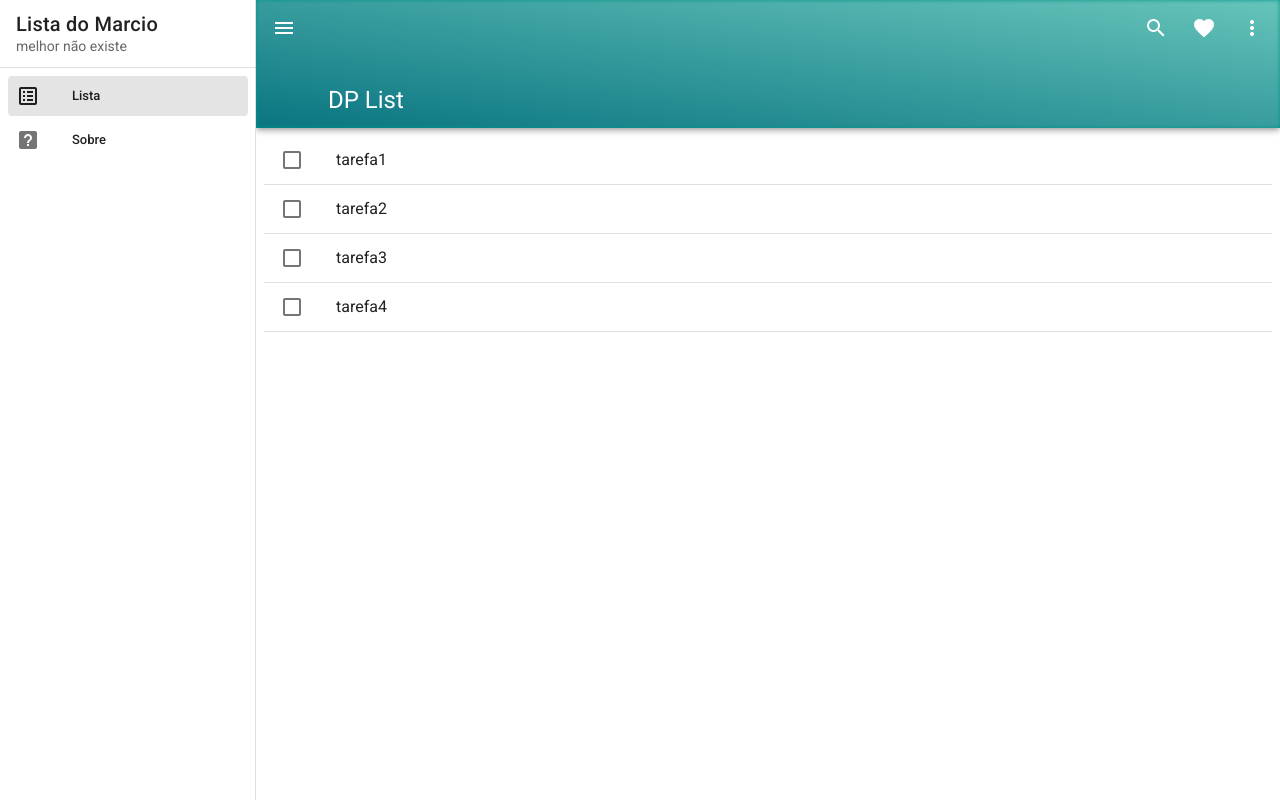
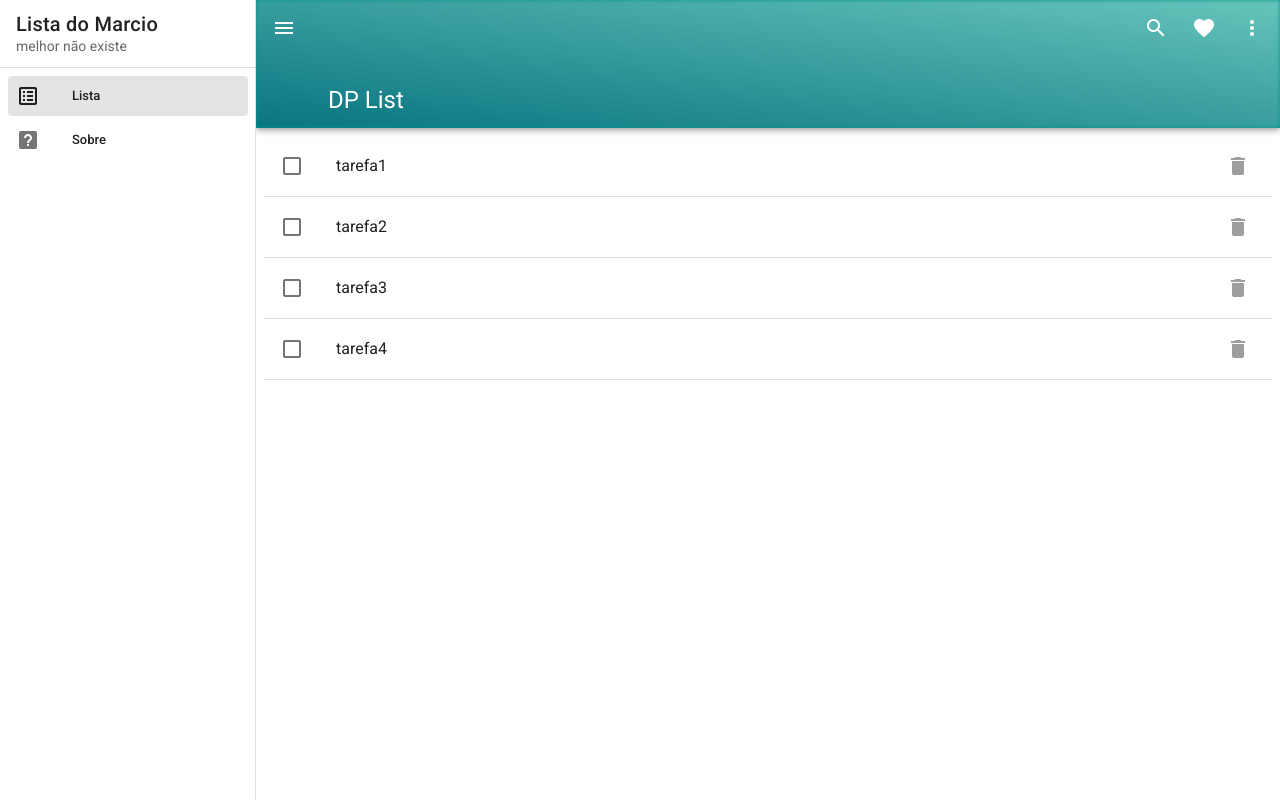
Before and after one commit to Manecraf69/Lista-de-Tarefas-DP, a Vue app: page / in a window 1280 px wide. Built offline with nearby package versions, Linux system fonts and the light colour scheme.

Commit message:
funcionalidade de excluir tarefas

```diff
--- a/src/views/HomeView.vue
+++ b/src/views/HomeView.vue
@@ -22,6 +22,11 @@
                 >{{ tarefa.titulo }}</v-list-item-title
               >
             </v-list-item-content>
+            <v-list-item-action>
+              <v-btn @click.stop="excluirTarefa(tarefa)" icon>
+                <v-icon color="grey">mdi-delete</v-icon>
+              </v-btn>
+            </v-list-item-action>
           </template>
         </v-list-item>
         <v-divider></v-divider>
@@ -57,5 +62,10 @@ export default {
       },
     ],
   }),
+  methods: {
+    excluirTarefa({ id }) {
+      this.tarefas = this.tarefas.filter((tarefa) => tarefa.id !== id);
+    },
+  },
 };
 </script>
```
